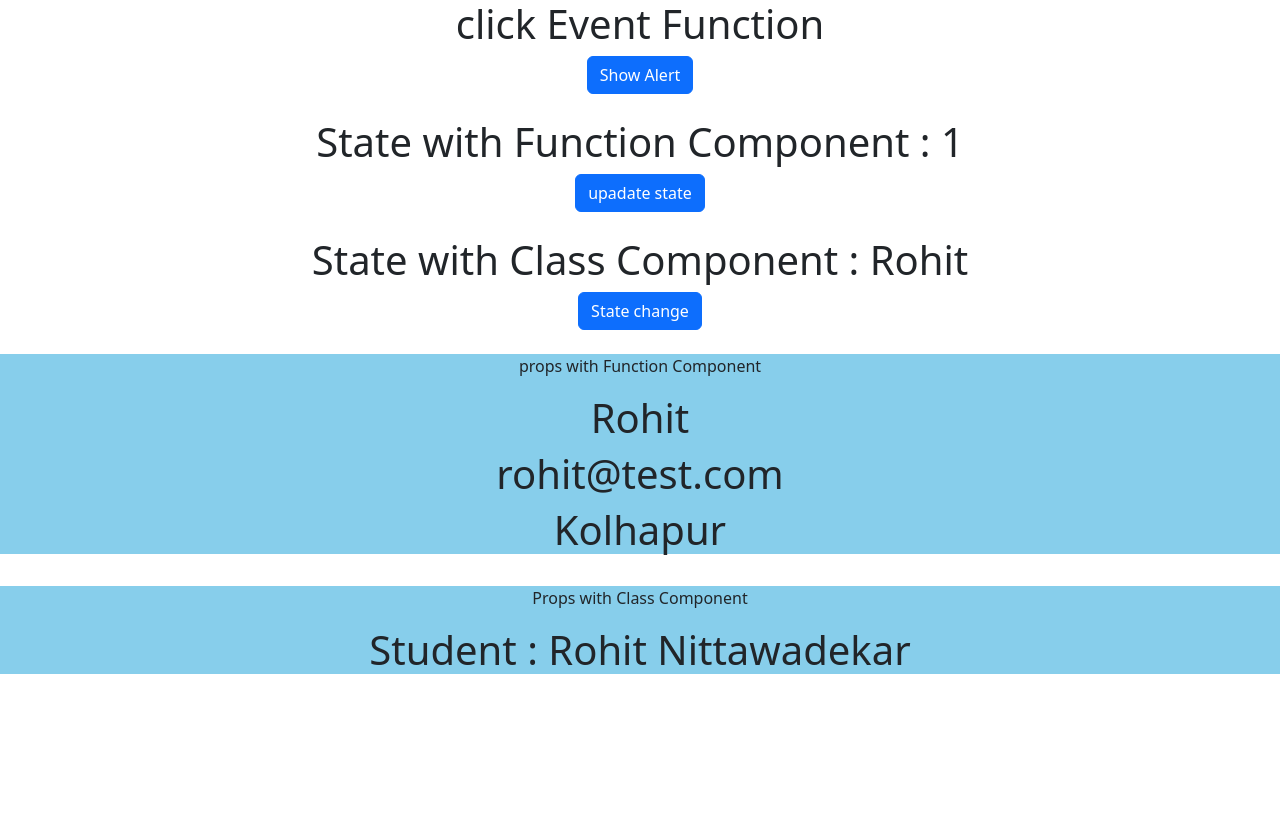
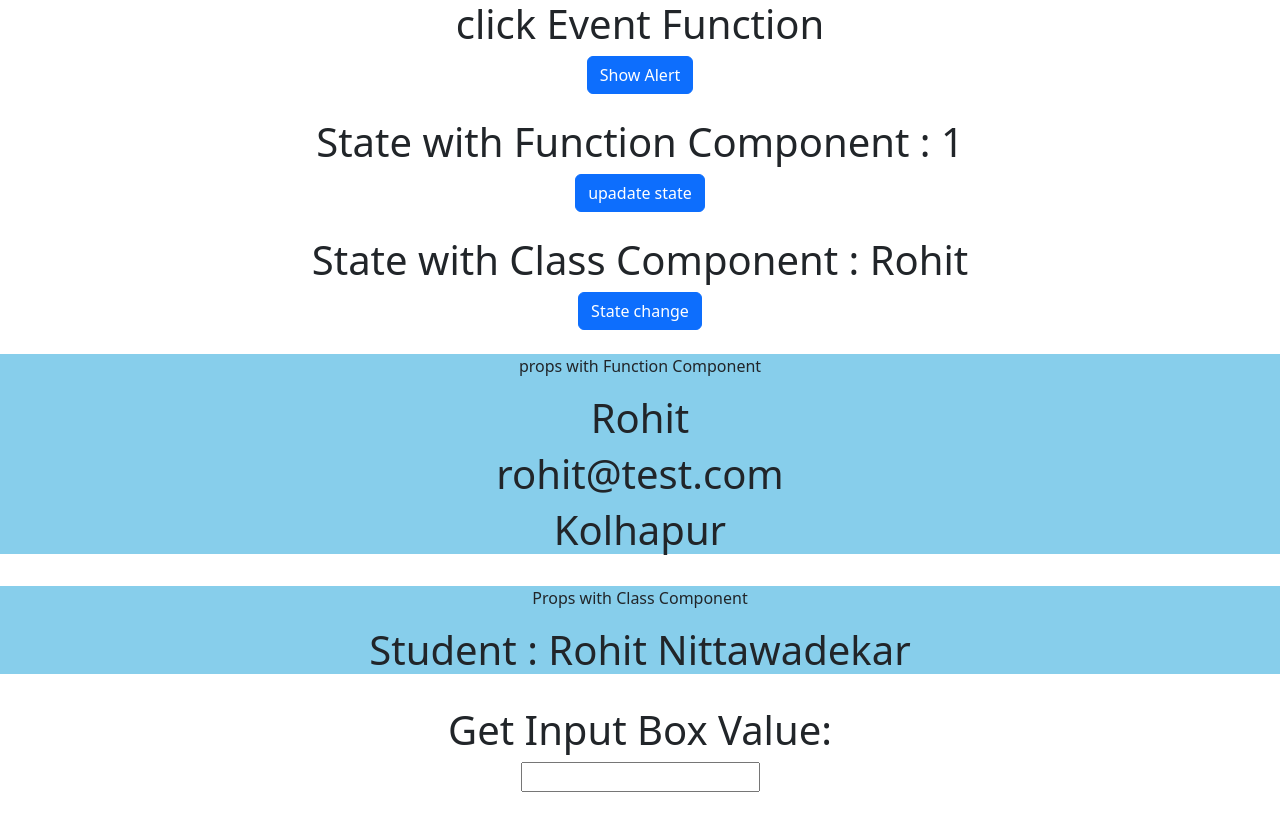
Before and after one commit to Rohit3920/React-practise, a React (Create React App) app: page / in a window 1280 px wide. Built offline with nearby package versions, Linux system fonts and the light colour scheme.

Commit message:
Get Input Box Value

```diff
--- a/src/App.js
+++ b/src/App.js
@@ -7,6 +7,7 @@ import StateFun from './Component/StateFun'
 import StateCls from './Component/StateCls';
 import PropFun from './Component/PropFun';
 import PropsClass from './Component/PropsClass'
+import GetInputValue from './Component/GetInputValue'
 
 function App() {
 
@@ -24,6 +25,8 @@ function App() {
     <PropFun name = {"Rohit"} email={"rohit@test.com"} other = {{address : "Kolhapur"}}/> <br/>
 
     <PropsClass name= {"Rohit Nittawadekar"}/><br/>
+
+    <GetInputValue /><br />
     </div>
   );
 }
--- /dev/null
+++ b/src/Component/GetInputValue.js
@@ -0,0 +1,23 @@
+import { Form } from "react-bootstrap";
+import react, {useState} from 'react'
+
+function GetInputValue(){
+    const [data, setData] = useState(null);
+
+   const getData = (val) => {
+        console.log(val.target.value)
+
+        setData(val.target.value)
+
+    }
+
+    return (
+        <div>
+            <h1>Get Input Box Value: {data}</h1>
+            <input type="text" onChange={getData}/>
+
+        </div>
+    );
+}
+
+export default GetInputValue;
```
